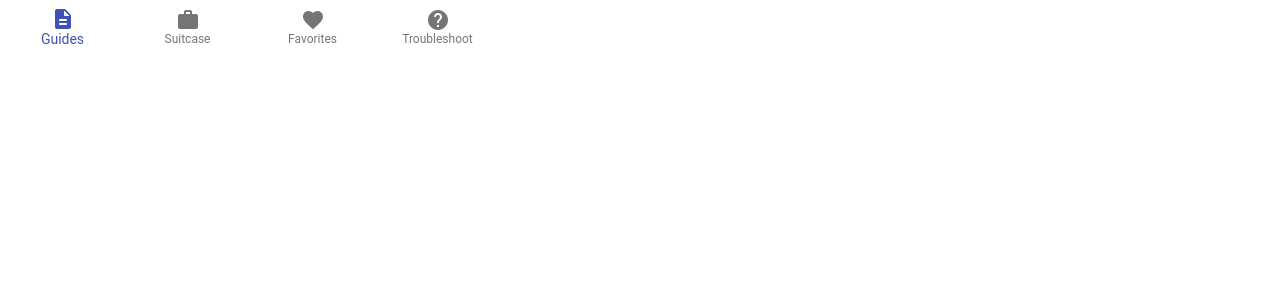
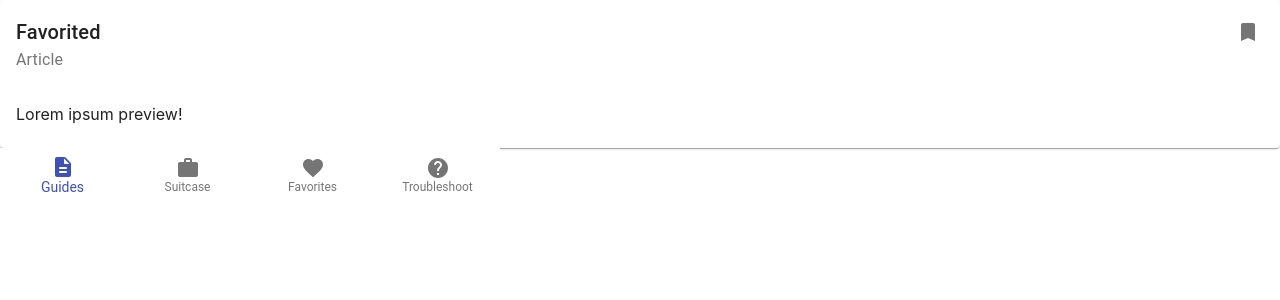
Before and after one commit to calblueprint/wecaresolar, a React (Create React App) app: page / in a window 1280 px wide. Shown: the top 300 px of the page. Built offline with nearby package versions, Linux system fonts and the light colour scheme.

Commit message:
initial commit

```diff
--- a/src/App.tsx
+++ b/src/App.tsx
@@ -10,10 +10,15 @@ import Guides from './pages/Guides';
 import Suitcase from './pages/Suitcase';
 import Troubleshoot from './pages/Troubleshoot';
 import TabBar from './components/TabBar'
+import PlaylistCard from './components/PlaylistCard';
+import { favoritedResource } from './components/PlaylistCard';
+
+
 
 function App() {
   return (
     <Router>
+      <PlaylistCard />
       <div>
         <Switch>
           <Route path="/suitcase">
--- /dev/null
+++ b/src/components/PlaylistCard.tsx
@@ -0,0 +1,61 @@
+import React from 'react';
+import { makeStyles } from '@material-ui/core/styles';
+import { Resource, VideoData, ArticleData } from '../store/resourcesSlice';
+import Card from '@material-ui/core/Card';
+import CardHeader from '@material-ui/core/CardHeader';
+import CardContent from '@material-ui/core/CardContent';
+import IconButton from '@material-ui/core/IconButton';
+import BookmarkIcon from '@material-ui/icons/Bookmark';
+import BookmarkBorderIcon from '@material-ui/icons/BookmarkBorder';
+
+const useStyles = makeStyles({
+  root: {},
+  title: {
+    fontSize: 12
+  }
+});
+
+const PlaylistCard = (props: Resource) => {
+  const classes = useStyles();
+  return (
+    <Card className={classes.root}>
+      <CardHeader
+        title={props.title}
+        titleTypographyProps={{ variant: 'h6' }}
+        subheader={props.type}
+        subheaderTypographyProps={{ variant: 'body1' }}
+        action={
+          <IconButton aria-label="favorite">
+            {props.isFavorited && <BookmarkIcon />}
+            {!props.isFavorited && <BookmarkBorderIcon />}
+          </IconButton>
+        }
+      />
+      <CardContent>{props.data}</CardContent>
+    </Card>
+  );
+};
+
+const defaultResource: Resource = {
+  title: 'Lorem Ipsum',
+  type: 'Article',
+  tags: [],
+  data: 'Lorem ipsum preview!',
+  isFinished: false,
+  isCached: false,
+  isFavorited: false
+};
+
+export const favoritedResource: Resource = {
+  title: 'Favorited',
+  type: 'Article',
+  tags: [],
+  data: 'Lorem ipsum preview!',
+  isFinished: false,
+  isCached: false,
+  isFavorited: true
+};
+
+PlaylistCard.defaultProps = favoritedResource;
+
+export default PlaylistCard;
--- a/src/store/initialStates.ts
+++ b/src/store/initialStates.ts
@@ -10,6 +10,7 @@ import { UserSlice } from './userSlice';
 
 export const INITIAL_RESOURCES: ResourcesSlice = {
   17: {
+    title: 'How to use the Fetal Doppler',
     type: 'Video',
     tags: ['Fetal Doppler', 'Setup'],
     data: {
@@ -23,6 +24,7 @@ export const INITIAL_RESOURCES: ResourcesSlice = {
     isFavorited: true
   },
   23: {
+    title: 'Bruh Moment',
     type: 'Article',
     tags: ['Help what other topics are there'],
     data: {
--- a/src/store/resourcesSlice.ts
+++ b/src/store/resourcesSlice.ts
@@ -7,9 +7,10 @@ export type ResourcesSlice = {
 };
 
 export type Resource = {
+  title: string;
   type: string;
   tags: string[];
-  data: VideoData | ArticleData;
+  data: VideoData | ArticleData | any;
   isFinished: boolean;
   isCached: boolean;
   isFavorited: boolean;
```
Also changed, not shown: 1 other file (tests, documents, lock files or other folders).
